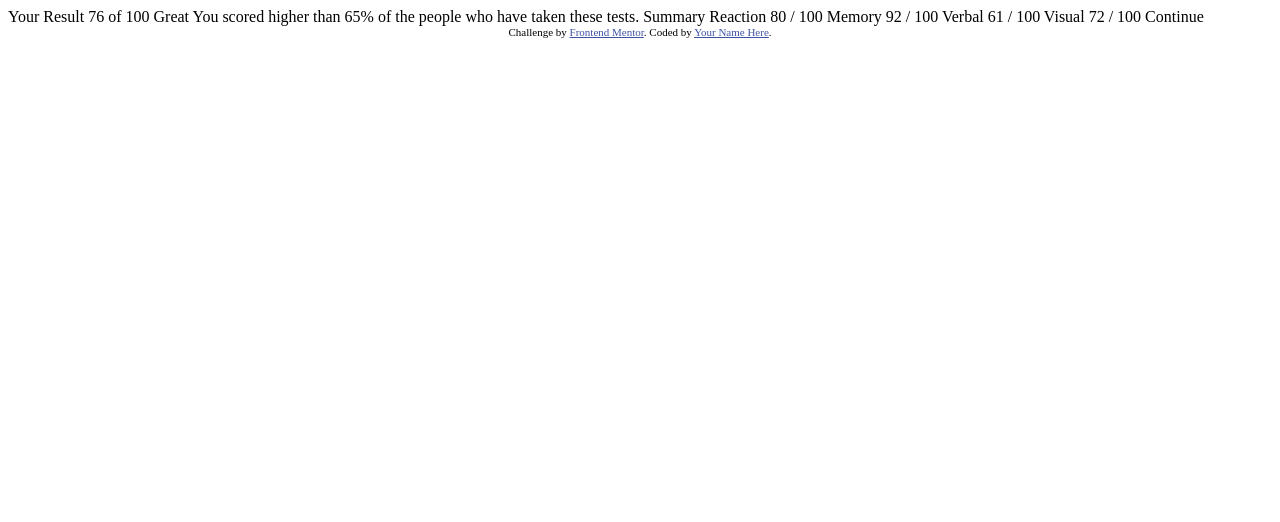
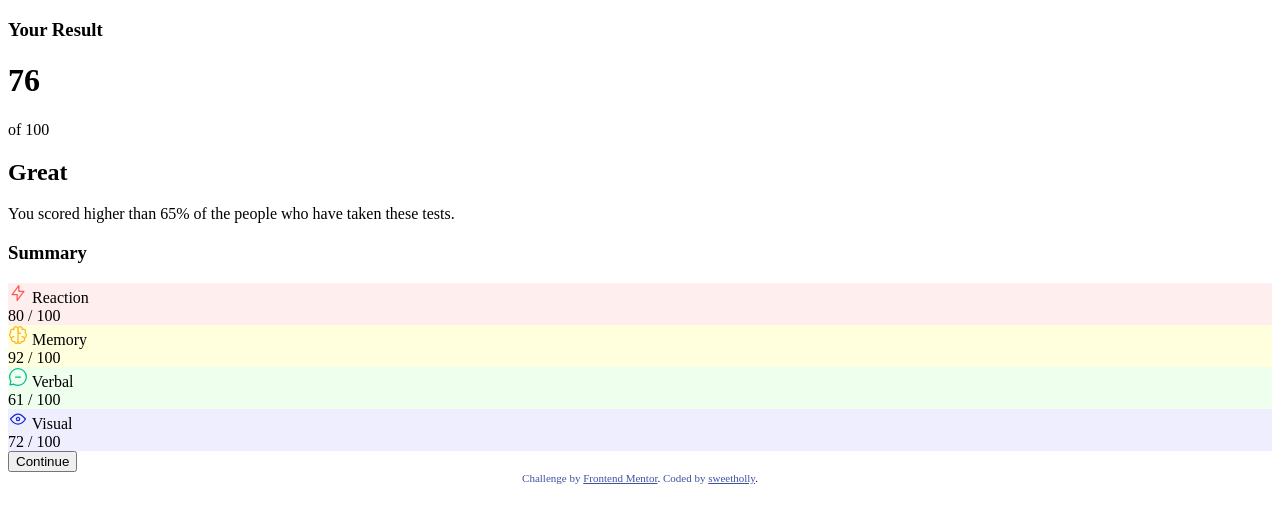
Before and after one commit to sweetholly/WEB_FRONT_PRACTISE_1-Results-summary-component, a plain HTML site: page index.html in a window 1280 px wide. Drawn offline with Linux system fonts and the light colour scheme.

Commit message:
Final version(can't make it Responsible)

```diff
--- a/index.html
+++ b/index.html
@@ -4,8 +4,8 @@
   <meta charset="UTF-8">
   <meta name="viewport" content="width=device-width, initial-scale=1.0"> <!-- displays site properly based on user's device -->
 
+  <link rel="stylesheet" href="main.css">
   <link rel="icon" type="image/png" sizes="32x32" href="./assets/images/favicon-32x32.png">
-
   <title>Frontend Mentor | Results summary component</title>
 
   <!-- Feel free to remove these styles or customise in your own stylesheet 👍 -->
@@ -14,34 +14,82 @@
     .attribution a { color: hsl(228, 45%, 44%); }
   </style>
 </head>
-<body>
+<body class ="col">
+<div id = "Frame" class ="row">
+<div id= "Main" class = "col">
+	<h3>Your Result</h3>
 
-  Your Result
-  76
-  of 100
+	<div id="ScoreBoard" class="col">
+		<h1>76</h1>
+		<p>of 100</p>
+	</div>
 
-  Great
-  You scored higher than 65% of the people who have taken these tests.
+	<div id="Feedback" class ="col">
+		<h2>Great</h2>
+		<p>You scored higher than 65% of the people who have taken these tests.</p>
+	</div>
+</div>
 
-  Summary
+<div class ="col" id= "Summary">
+	<h3>Summary</h3>
+	<div class = "category row" style ="background-color: #fee;">
+		<div class = "row">
+			<img src ="assets/images/icon-reaction.svg" alt ="reaction icon"/>
+			<a>Reaction</a>
+		</div>
 
-  Reaction
-  80 / 100
+		<div class = "row">
+			<a class = "score">80</a>
+			<span>/ 100</span>
+		</div>
+	</div>
 
-  Memory
-  92 / 100
+	<div class = "category row" style ="background-color: #ffd;">
+		<div class = "row">
+			<img src ="assets/images/icon-memory.svg" alt ="memory icon"/>
+			<a>Memory</a>
+		</div>
 
-  Verbal
-  61 / 100
+		<div class = "row">
+			<a class = "score">92</a>
+			<span>/ 100</span>
+		</div>
+	</div>
 
-  Visual
-  72 / 100
+	<div class = "category row" style ="background-color: #efe;">
+		<div class = "row">
+			<img src ="assets/images/icon-verbal.svg" alt ="verbal icon"/>
+			<a>Verbal</a>
+		</div>
 
-  Continue
+		<div class = "row">
+			<a class = "score">61</a>
+			<span>/ 100</span>
+		</div>
 
-  <div class="attribution">
-    Challenge by <a href="https://www.frontendmentor.io?ref=challenge" target="_blank">Frontend Mentor</a>.
-    Coded by <a href="#">Your Name Here</a>.
-  </div>
+	</div>
+
+	<div class = "category row" style ="background-color: #eef;">
+		<div class = "row">
+			<img src ="assets/images/icon-visual.svg" alt ="visual icon"/>
+			<a>Visual</a>
+		</div>
+
+		<div class = "row">
+			<a class = "score">72</a>
+			<span>/ 100</span>
+		</div>
+
+	</div>
+
+	<button>Continue</button>
+</div>
+</div>
+
+<div class="attribution">
+    <a>Challenge by <a href="https://www.frontendmentor.io?ref=challenge" target="_blank">Frontend Mentor</a>.</a>
+    <a>Coded by <a href="https://github.com/sweetholly">sweetholly</a>.</a>
+</div>
+
 </body>
 </html>
```
